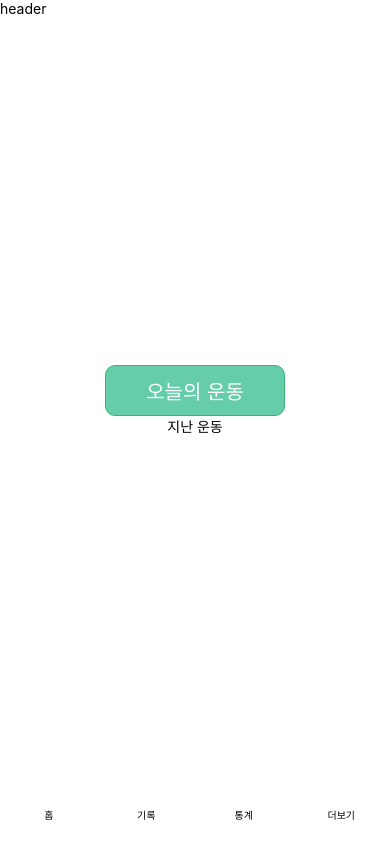
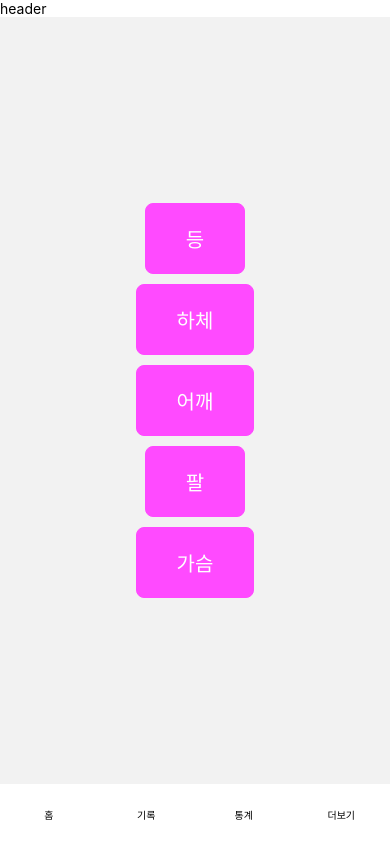
Before and after one commit to kigpand/healthinfo, a React Native app: screen /NewData in a window 390 px wide. Built offline with nearby package versions, Linux system fonts and the light colour scheme.

Commit message:
new data 추가, prev list 구분

```diff
--- a/App.tsx
+++ b/App.tsx
@@ -1,13 +1,14 @@
 import {NavigationContainer} from '@react-navigation/native';
 import {createNativeStackNavigator} from '@react-navigation/native-stack';
 import React from 'react';
-import Home from './components/Home';
+import Home from './navigation/Home';
 import Header from './components/Header';
 import Footer from './components/Footer';
-import Other from './components/Other';
-import Record from './components/Record';
-import Stat from './components/Stat';
-import Prev from './components/Prev';
+import Other from './navigation/Other';
+import Record from './navigation/Record';
+import Stat from './navigation/Stat';
+import Prev from './navigation/Prev';
+import NewData from './navigation/NewData';
 
 const Stack = createNativeStackNavigator();
 
@@ -36,6 +37,10 @@ function App(): JSX.Element {
           name="Prev"
           component={Prev}
           options={{headerShown: false}}></Stack.Screen>
+        <Stack.Screen
+          name="NewData"
+          component={NewData}
+          options={{headerShown: false}}></Stack.Screen>
       </Stack.Navigator>
       <Footer />
     </NavigationContainer>
--- a/components/HomeModal.tsx
+++ b/components/HomeModal.tsx
@@ -17,6 +17,7 @@ export default function HomeModal({onView, closeView}: Props) {
   }
 
   function onListClick() {
+    nav.navigate('NewData');
     closeView();
   }
 
--- /dev/null
+++ b/data/data.ts
@@ -0,0 +1,36 @@
+export const category = ['등', '하체', '어깨', '팔', '가슴'];
+
+export const prevData = [
+  {
+    cateogry: '등',
+    title: '등운동',
+  },
+  {
+    cateogry: '등',
+    title: '등운동',
+  },
+  {
+    cateogry: '등',
+    title: '등운동',
+  },
+  {
+    cateogry: '등',
+    title: '등운동',
+  },
+  {
+    cateogry: '어깨',
+    title: '어깨운동',
+  },
+  {
+    cateogry: '어깨',
+    title: '어깨운동',
+  },
+  {
+    cateogry: '어깨',
+    title: '어깨운동',
+  },
+  {
+    cateogry: '하체',
+    title: '하체운동',
+  },
+];
--- a/components/Home.tsx
+++ b/navigation/Home.tsx
@@ -1,7 +1,7 @@
-import {Button, Modal, StyleSheet, Text, View} from 'react-native';
+import {StyleSheet, Text, View} from 'react-native';
 import {btnBorderColor, buttonColor, mainColor} from '../style/color';
 import {useState} from 'react';
-import HomeModal from './HomeModal';
+import HomeModal from '../components/HomeModal';
 
 export default function Home({navigation}: any) {
   const [onView, setOnView] = useState<boolean>(false);
--- /dev/null
+++ b/navigation/NewData.tsx
@@ -0,0 +1,36 @@
+import {StyleSheet, Text, View} from 'react-native';
+import {category} from '../data/data';
+
+export default function NewData() {
+  return (
+    <View style={style.container}>
+      {category.map((cate: string, i: number) => {
+        return (
+          <Text style={style.list} key={i}>
+            {cate}
+          </Text>
+        );
+      })}
+    </View>
+  );
+}
+
+const style = StyleSheet.create({
+  container: {
+    flex: 1,
+    alignItems: 'center',
+    justifyContent: 'center',
+    gap: 10,
+  },
+  list: {
+    paddingHorizontal: 40,
+    paddingVertical: 20,
+    fontSize: 20,
+    color: 'white',
+    backgroundColor: '#ff4aff',
+    borderRadius: 8,
+    borderWidth: 1,
+    borderColor: '#ff4aff',
+    overflow: 'hidden',
+  },
+});
--- a/components/Prev.tsx
+++ b/navigation/Prev.tsx
@@ -1,4 +1,4 @@
-import {Text, View} from 'react-native';
+import {StyleSheet, Text, View} from 'react-native';
 
 export default function Prev() {
   return (
@@ -7,3 +7,5 @@ export default function Prev() {
     </View>
   );
 }
+
+const style = StyleSheet.create({});
```
Also changed, not shown: navigation/Other.tsx (renamed from components/Other.tsx), navigation/Record.tsx (renamed from components/Record.tsx), navigation/Stat.tsx (renamed from components/Stat.tsx).
